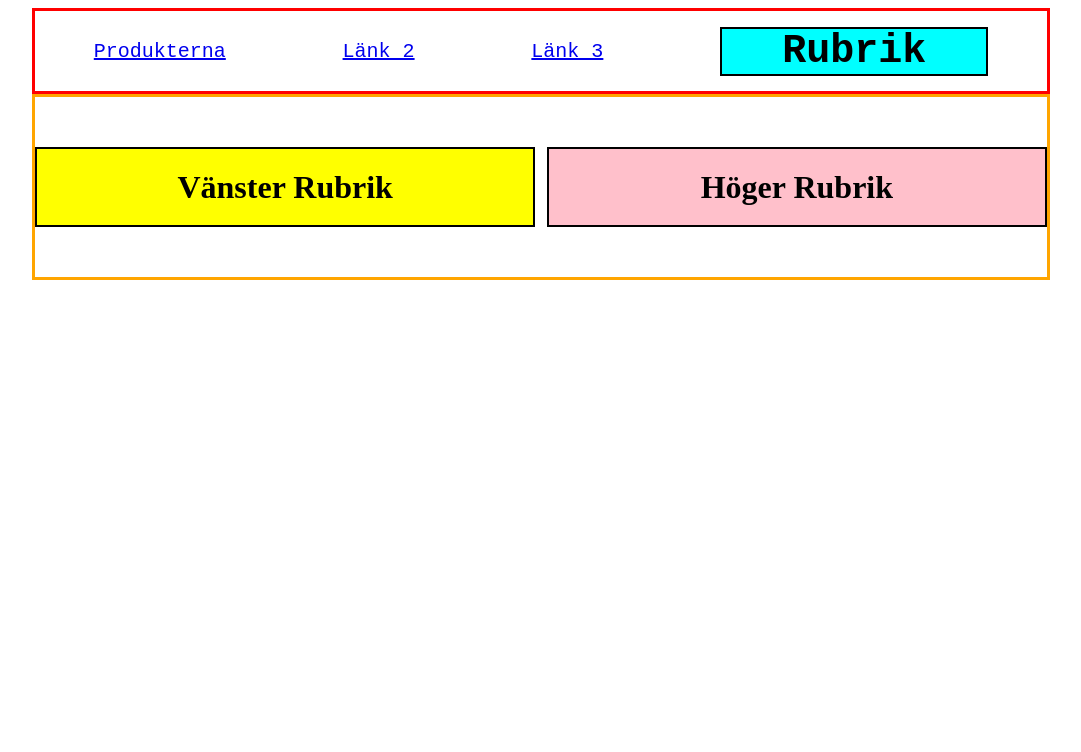
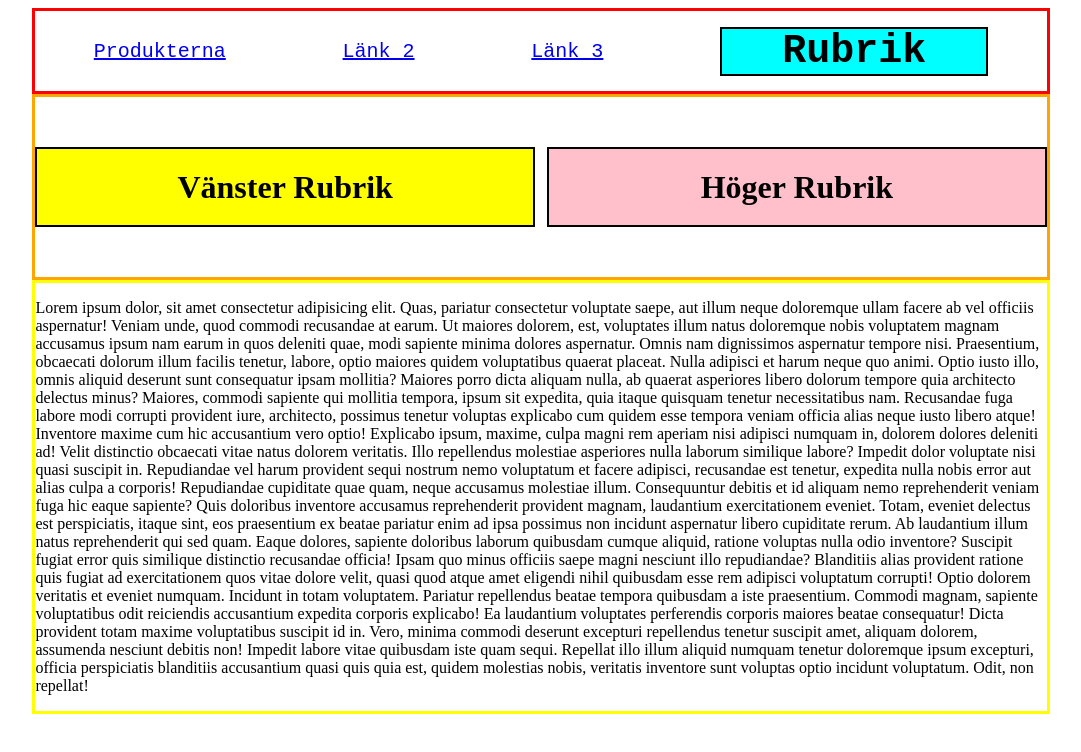
Before and after one commit to TE23E-Kokeritz-Minna/lek5_Uppg1, a plain HTML site: page index.html in a window 1280 px wide. Shown: the whole page, without its empty margins (99-1180 px from the left). Drawn offline with Linux system fonts and the light colour scheme.

Commit message:
botten div klar

```diff
--- a/index.html
+++ b/index.html
@@ -1,11 +1,13 @@
 <!DOCTYPE html>
-<html lang="en">
+<html lang="se">
+
 <head>
     <meta charset="UTF-8">
     <meta name="viewport" content="width=device-width, initial-scale=1.0">
     <title>Uppgift1</title>
     <link rel="stylesheet" href="style.css">
 </head>
+
 <body>
     <div id="top">
         <a href="https://clicktheredbutton.com/?site=808#google_vignette">Produkterna</a>
@@ -18,5 +20,53 @@
         <h1 id="vRubrik">Vänster Rubrik</h1>
         <h1 id="hRubrik">Höger Rubrik</h1>
     </div>
+
+    <div id="botten">
+        <p>Lorem ipsum dolor, sit amet consectetur adipisicing elit. Quas, pariatur consectetur voluptate saepe, aut
+            illum neque doloremque ullam facere ab vel officiis aspernatur! Veniam unde, quod commodi recusandae at
+            earum.
+            Ut maiores dolorem, est, voluptates illum natus doloremque nobis voluptatem magnam accusamus ipsum nam earum
+            in quos deleniti quae, modi sapiente minima dolores aspernatur. Omnis nam dignissimos aspernatur tempore
+            nisi.
+            Praesentium, obcaecati dolorum illum facilis tenetur, labore, optio maiores quidem voluptatibus quaerat
+            placeat. Nulla adipisci et harum neque quo animi. Optio iusto illo, omnis aliquid deserunt sunt consequatur
+            ipsam mollitia?
+            Maiores porro dicta aliquam nulla, ab quaerat asperiores libero dolorum tempore quia architecto delectus
+            minus? Maiores, commodi sapiente qui mollitia tempora, ipsum sit expedita, quia itaque quisquam tenetur
+            necessitatibus nam.
+            Recusandae fuga labore modi corrupti provident iure, architecto, possimus tenetur voluptas explicabo cum
+            quidem esse tempora veniam officia alias neque iusto libero atque! Inventore maxime cum hic accusantium vero
+            optio!
+            Explicabo ipsum, maxime, culpa magni rem aperiam nisi adipisci numquam in, dolorem dolores deleniti ad!
+            Velit distinctio obcaecati vitae natus dolorem veritatis. Illo repellendus molestiae asperiores nulla
+            laborum similique labore?
+            Impedit dolor voluptate nisi quasi suscipit in. Repudiandae vel harum provident sequi nostrum nemo
+            voluptatum et facere adipisci, recusandae est tenetur, expedita nulla nobis error aut alias culpa a
+            corporis!
+            Repudiandae cupiditate quae quam, neque accusamus molestiae illum. Consequuntur debitis et id aliquam nemo
+            reprehenderit veniam fuga hic eaque sapiente? Quis doloribus inventore accusamus reprehenderit provident
+            magnam, laudantium exercitationem eveniet.
+            Totam, eveniet delectus est perspiciatis, itaque sint, eos praesentium ex beatae pariatur enim ad ipsa
+            possimus non incidunt aspernatur libero cupiditate rerum. Ab laudantium illum natus reprehenderit qui sed
+            quam.
+            Eaque dolores, sapiente doloribus laborum quibusdam cumque aliquid, ratione voluptas nulla odio inventore?
+            Suscipit fugiat error quis similique distinctio recusandae officia! Ipsam quo minus officiis saepe magni
+            nesciunt illo repudiandae?
+            Blanditiis alias provident ratione quis fugiat ad exercitationem quos vitae dolore velit, quasi quod atque
+            amet eligendi nihil quibusdam esse rem adipisci voluptatum corrupti! Optio dolorem veritatis et eveniet
+            numquam.
+            Incidunt in totam voluptatem. Pariatur repellendus beatae tempora quibusdam a iste praesentium. Commodi
+            magnam, sapiente voluptatibus odit reiciendis accusantium expedita corporis explicabo! Ea laudantium
+            voluptates perferendis corporis maiores beatae consequatur!
+            Dicta provident totam maxime voluptatibus suscipit id in. Vero, minima commodi deserunt excepturi
+            repellendus tenetur suscipit amet, aliquam dolorem, assumenda nesciunt debitis non! Impedit labore vitae
+            quibusdam iste quam sequi.
+            Repellat illo illum aliquid numquam tenetur doloremque ipsum excepturi, officia perspiciatis blanditiis
+            accusantium quasi quis quia est, quidem molestias nobis, veritatis inventore sunt voluptas optio incidunt
+            voluptatum. Odit, non repellat!
+
+        </p>
+    </div>
 </body>
+
 </html>
--- a/style.css
+++ b/style.css
@@ -55,3 +55,7 @@ div{
     margin-top: 50px;
     margin-bottom: 50px;
 }
+
+#botten{
+    border: 3px solid yellow;
+}
```
